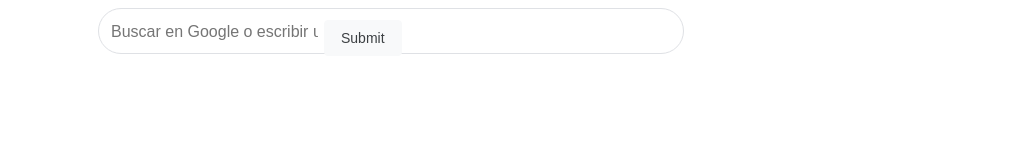
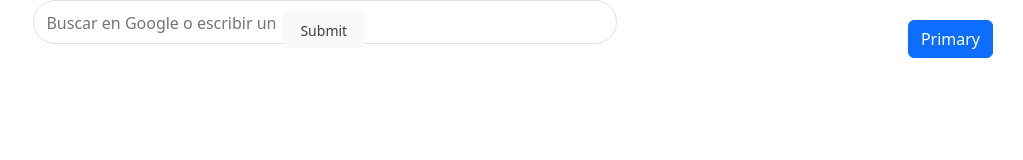
Before and after one commit to monsalvegf/search, a plain HTML site: page index2.html in a window 1280 px wide. Shown: the whole page, without its empty margins (257-1280 px from the left). Drawn offline with nearby package versions, Linux system fonts and the light colour scheme.

Commit message:
Más detalles. Añado formato bootstrap al botón superior

```diff
--- a/index2.html
+++ b/index2.html
@@ -3,8 +3,13 @@
     <head>
         <title>Search</title>
         <link rel="stylesheet" href="style2.css">
+        <link href="https://cdn.jsdelivr.net/npm/bootstrap@5.3.0-alpha1/dist/css/bootstrap.min.css" rel="stylesheet" integrity="sha384-GLhlTQ8iRABdZLl6O3oVMWSktQOp6b7In1Zl3/Jr59b6EGGoI1aFkw7cmDA6j6gD" crossorigin="anonymous">
     </head>
     <body>
+        <div class="barra_superior">
+            <button type="button" class="btn btn-primary">Primary</button>
+        </div>
+        <div>
             <form class="entrada" action="https://www.google.com/search">
                 <div>
                     <input class="input_text" type="text" name="q" placeholder="Buscar en Google o escribir una URL">
@@ -13,5 +18,6 @@
                     <input class="submit" type="submit" name="Google Search">
                 </div>
             </form>
+        </div>
     </body>
 </html>
--- a/style2.css
+++ b/style2.css
@@ -3,12 +3,22 @@ body {
     width: 100%;
 }
 
+div {
+    display: block
+}
+
+.barra_superior {
+    float: right;
+    margin-top: 20px;
+    margin-right: 30px;
+}
 
 .entrada {
     display: flex;
     background: #fff;
     border: 1px solid #dfe1e5;
     height: 44px;
+    margin-top: 300px;
     border-radius: 24px;
     margin: 0 auto;
     width: 584px;
```
